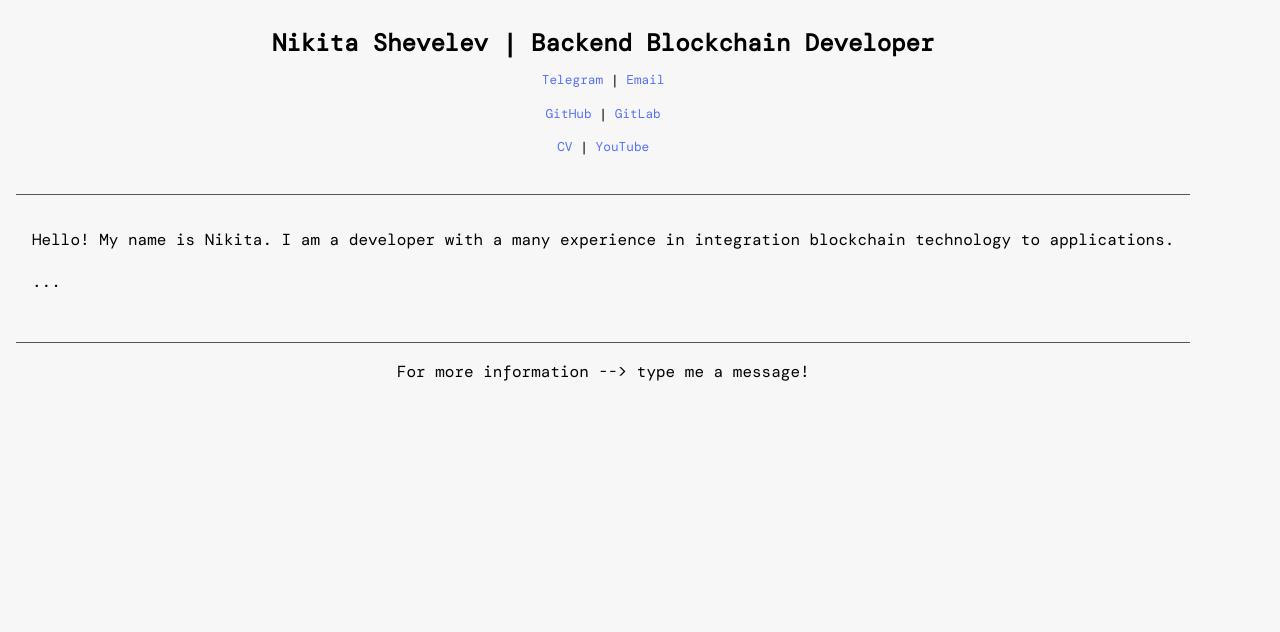
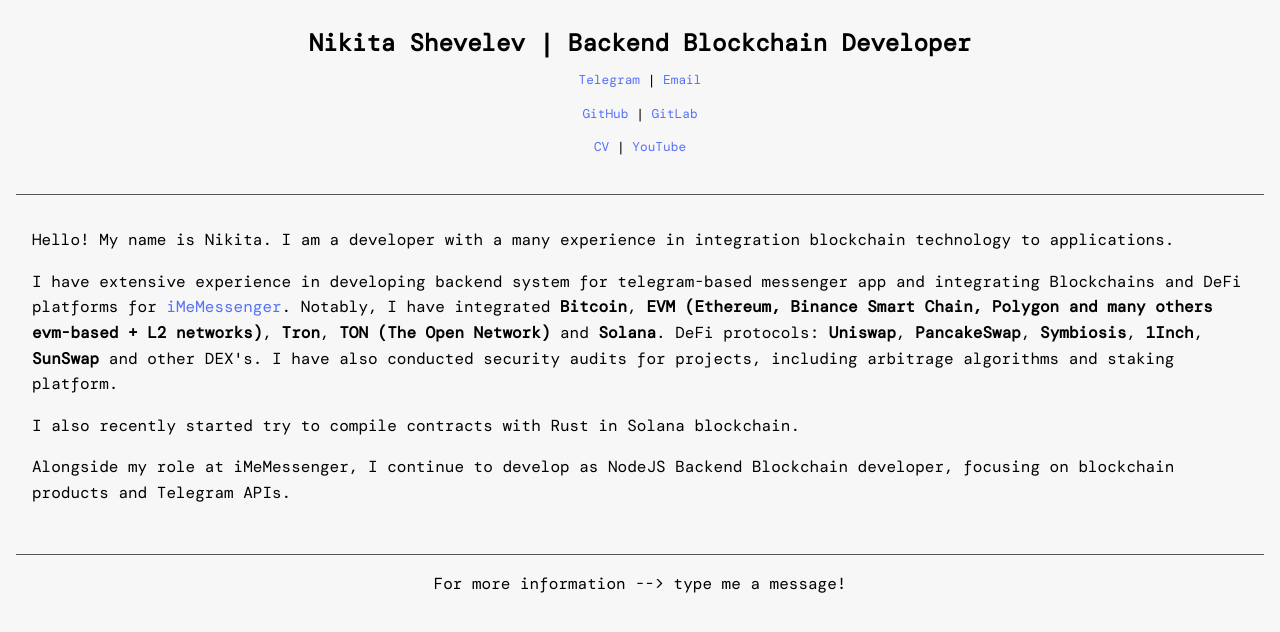
Before and after one commit to OneZee23/onezee-landing, a React (Create React App) app: page / in a window 1280 px wide. Shown: the top 632 px of the page. Built offline with nearby package versions, Linux system fonts and the light colour scheme.

Commit message:
Add text for Greeting section

```diff
--- a/package.json
+++ b/package.json
@@ -3,6 +3,7 @@
   "version": "0.1.0",
   "private": true,
   "dependencies": {
+    "@babel/plugin-proposal-private-property-in-object": "^7.21.11",
     "@testing-library/react": "^13.4.0",
     "@testing-library/user-event": "^13.5.0",
     "@types/node": "^16.18.105",
--- a/src/App.tsx
+++ b/src/App.tsx
@@ -8,7 +8,20 @@ const Greetings: React.FC = () => {
         many experience in integration blockchain technology to applications.
       </p>
       <p>
-        ...
+        I have extensive experience in developing backend system for telegram-based messenger app and integrating
+        Blockchains and DeFi platforms for <a href="https://www.imem.app/">iMeMessenger</a>.
+        Notably, I have integrated <b>Bitcoin</b>, <b>EVM (Ethereum, Binance Smart Chain, Polygon and many others
+        evm-based + L2 networks)</b>, <b>Tron</b>, <b>TON (The Open Network)</b> and <b>Solana</b>.
+        DeFi protocols: <b>Uniswap</b>, <b>PancakeSwap</b>, <b>Symbiosis</b>, <b>1Inch</b>, <b>SunSwap</b> and other
+        DEX's.
+        I have also conducted security audits for projects, including arbitrage algorithms and staking platform.
+      </p>
+      <p>
+        I also recently started try to compile contracts with Rust in Solana blockchain.
+      </p>
+      <p>
+        Alongside my role at iMeMessenger, I continue to develop as NodeJS Backend Blockchain developer, focusing on
+        blockchain products and Telegram APIs.
       </p>
     </section>
   );
```
Also changed, not shown: 2 other files (tests, documents, lock files or other folders).
